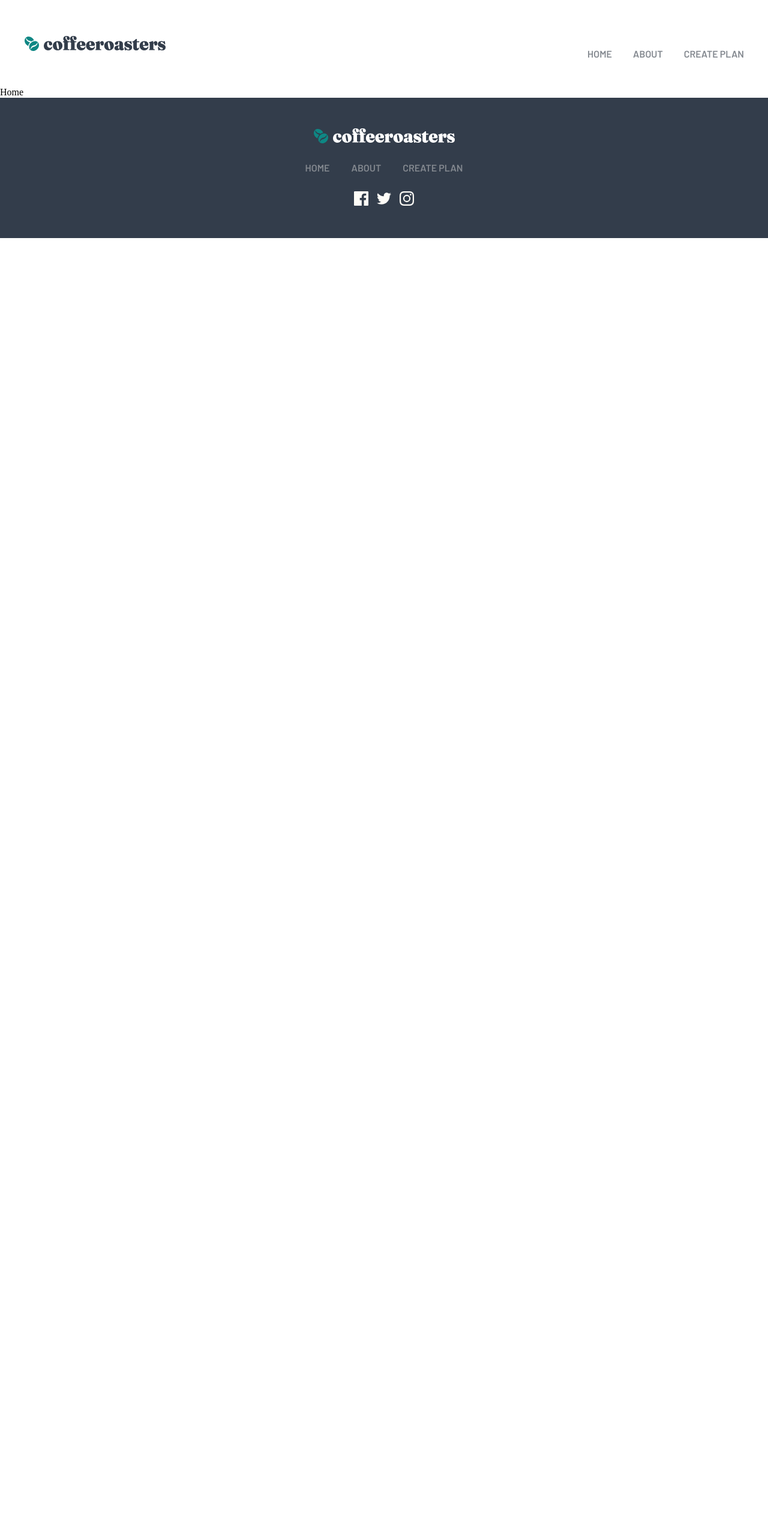
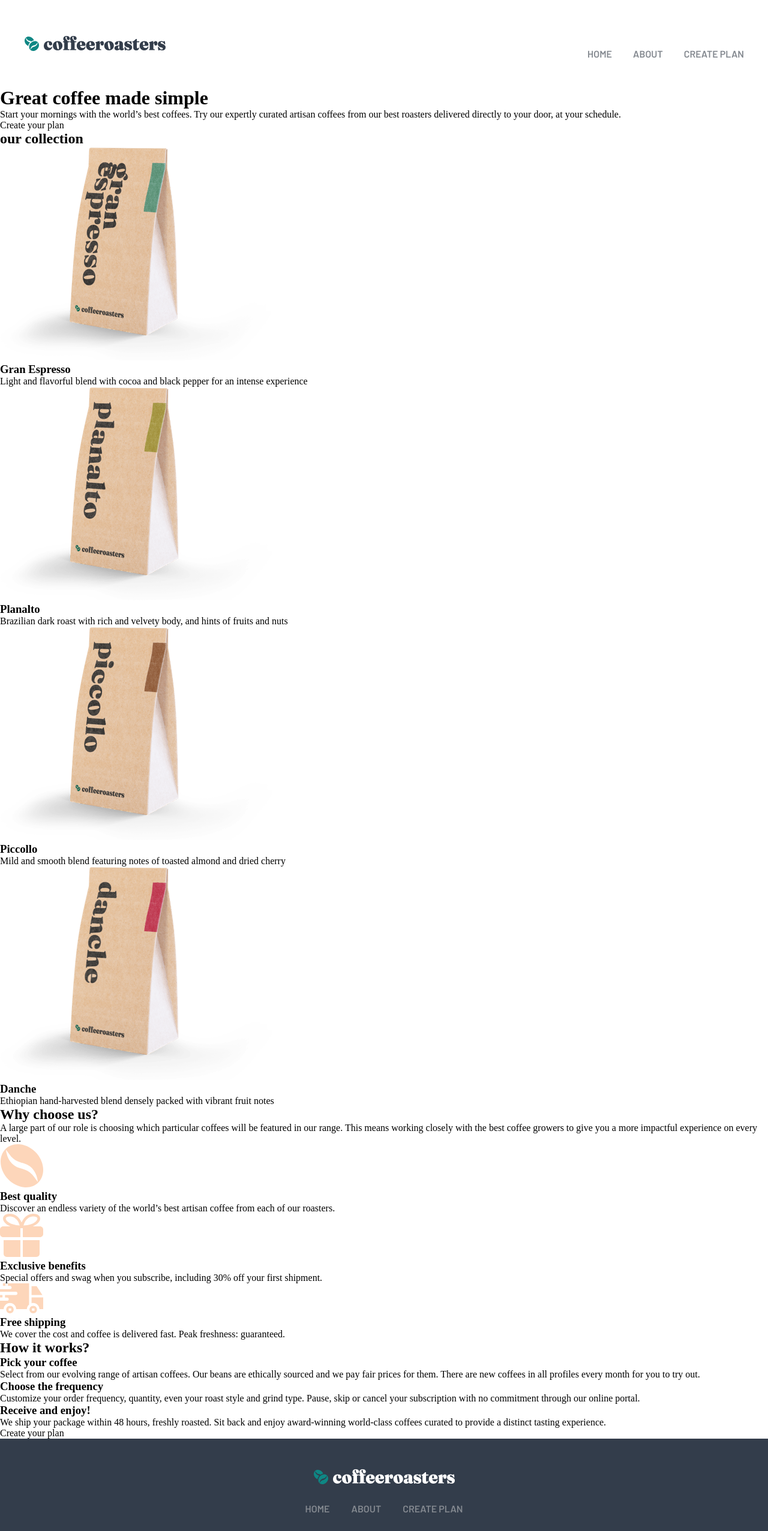
Before and after one commit to kzaleskaa/coffeeroasters-subscription-site, a React (Create React App) app: page /home in a window 1280 px wide. Shown: the top 2553 px of the page at 60% size. Before the commit the page ends 800 px from the top, so only its background shows below. Built offline with nearby package versions, Linux system fonts and the light colour scheme.

Commit message:
start create Home page

```diff
--- /dev/null
+++ b/src/components/home/Choose.js
@@ -0,0 +1,23 @@
+const Choose = (props) => {
+  return (
+    <section>
+      <h2>Why choose us?</h2>
+      <p>
+        A large part of our role is choosing which particular coffees will be
+        featured in our range. This means working closely with the best coffee
+        growers to give you a more impactful experience on every level.
+      </p>
+      <div>
+        {props.data.map((reason) => (
+          <div key={reason.key}>
+            <img src={reason.img} alt={reason.name} />
+            <h3>{reason.name}</h3>
+            <p>{reason.description}</p>
+          </div>
+        ))}
+      </div>
+    </section>
+  );
+};
+
+export default Choose;
--- /dev/null
+++ b/src/components/home/Collection.js
@@ -0,0 +1,16 @@
+const Collection = (props) => {
+  return (
+    <section>
+      <h2>our collection</h2>
+      {props.data.map((product) => (
+        <div key={product.key}>
+          <img src={product.img} alt={product.name} />
+          <h3>{product.name}</h3>
+          <p>{product.about}</p>
+        </div>
+      ))}
+    </section>
+  );
+};
+
+export default Collection;
--- /dev/null
+++ b/src/components/home/HomeHeader.js
@@ -0,0 +1,17 @@
+import { NavLink } from "react-router-dom";
+
+const HomeHeader = () => {
+  return (
+    <div>
+      <h1>Great coffee made simple</h1>
+      <p>
+        Start your mornings with the world’s best coffees. Try our expertly
+        curated artisan coffees from our best roasters delivered directly to
+        your door, at your schedule.
+      </p>
+      <NavLink to="/create-plan">Create your plan</NavLink>
+    </div>
+  );
+};
+
+export default HomeHeader;
--- /dev/null
+++ b/src/components/home/Work.js
@@ -0,0 +1,29 @@
+import { NavLink } from "react-router-dom";
+
+const Work = (props) => {
+  return (
+    <section>
+      <h2>How it works?</h2>
+      <div>
+        <span></span>
+        <span></span>
+        <span></span>
+        <span></span>
+      </div>
+      <div>
+        {props.data.map((step) => {
+          return (
+            <div key={step.key}>
+              <span>{step.number}</span>
+              <h3>{step.name}</h3>
+              <p>{step.description}</p>
+            </div>
+          );
+        })}
+      </div>
+      <NavLink to="/create-plan">Create your plan</NavLink>
+    </section>
+  );
+};
+
+export default Work;
--- a/src/pages/Home.js
+++ b/src/pages/Home.js
@@ -1,5 +1,21 @@
-const Home=()=>{
-    return <p>Home</p>;
-}
+import { Fragment } from "react/cjs/react.production.min";
+
+import HomeHeader from "../components/home/HomeHeader";
+import Collection from "../components/home/Collection";
+import Choose from "../components/home/Choose";
+import Work from "../components/home/Work";
+
+import data from "../text-home.json";
+
+const Home = () => {
+  return (
+    <>
+      <HomeHeader />
+      <Collection data={data.collection} />
+      <Choose data={data.reasons} />
+      <Work data={data.steps} />
+    </>
+  );
+};
 
 export default Home;
--- /dev/null
+++ b/src/text-home.json
@@ -0,0 +1,68 @@
+{
+  "collection": [
+    {
+      "key": "p1",
+      "img": "assets/home/desktop/image-gran-espresso.png",
+      "name": "Gran Espresso",
+      "about": "Light and flavorful blend with cocoa and black pepper for an intense experience"
+    },
+    {
+      "key": "p2",
+      "img": "assets/home/desktop/image-planalto.png",
+      "name": "Planalto",
+      "about": "Brazilian dark roast with rich and velvety body, and hints of fruits and nuts"
+    },
+    {
+      "key": "p3",
+      "img": "assets/home/desktop/image-piccollo.png",
+      "name": "Piccollo",
+      "about": "Mild and smooth blend featuring notes of toasted almond and dried cherry"
+    },
+    {
+      "key": "p4",
+      "img": "assets/home/desktop/image-danche.png",
+      "name": "Danche",
+      "about": "Ethiopian hand-harvested blend densely packed with vibrant fruit notes"
+    }
+  ],
+  "reasons": [
+    {
+      "key": "r1",
+      "img": "assets/home/desktop/icon-coffee-bean.svg",
+      "name": "Best quality",
+      "description": "Discover an endless variety of the world’s best artisan coffee from each of our roasters."
+    },
+    {
+      "key": "r2",
+      "img": "assets/home/desktop/icon-gift.svg",
+      "name": "Exclusive benefits",
+      "description": "Special offers and swag when you subscribe, including 30% off your first shipment."
+    },
+    {
+      "key": "r3",
+      "img": "assets/home/desktop/icon-truck.svg",
+      "name": "Free shipping",
+      "description": "We cover the cost and coffee is delivered fast. Peak freshness: guaranteed."
+    }
+  ],
+  "steps": [
+    {
+      "key": "s1",
+      "nummber": "01",
+      "name": "Pick your coffee",
+      "description": "Select from our evolving range of artisan coffees. Our beans are ethically sourced and we pay fair prices for them. There are new coffees in all profiles every month for you to try out."
+    },
+    {
+      "key": "s2",
+      "nummber": "02",
+      "name": "Choose the frequency",
+      "description": "Customize your order frequency, quantity, even your roast style and grind type. Pause, skip or cancel your subscription with no commitment through our online portal."
+    },
+    {
+      "key": "s3",
+      "nummber": "03",
+      "name": "Receive and enjoy!",
+      "description": "We ship your package within 48 hours, freshly roasted. Sit back and enjoy award-winning world-class coffees curated to provide a distinct tasting experience."
+    }
+  ]
+}
```
